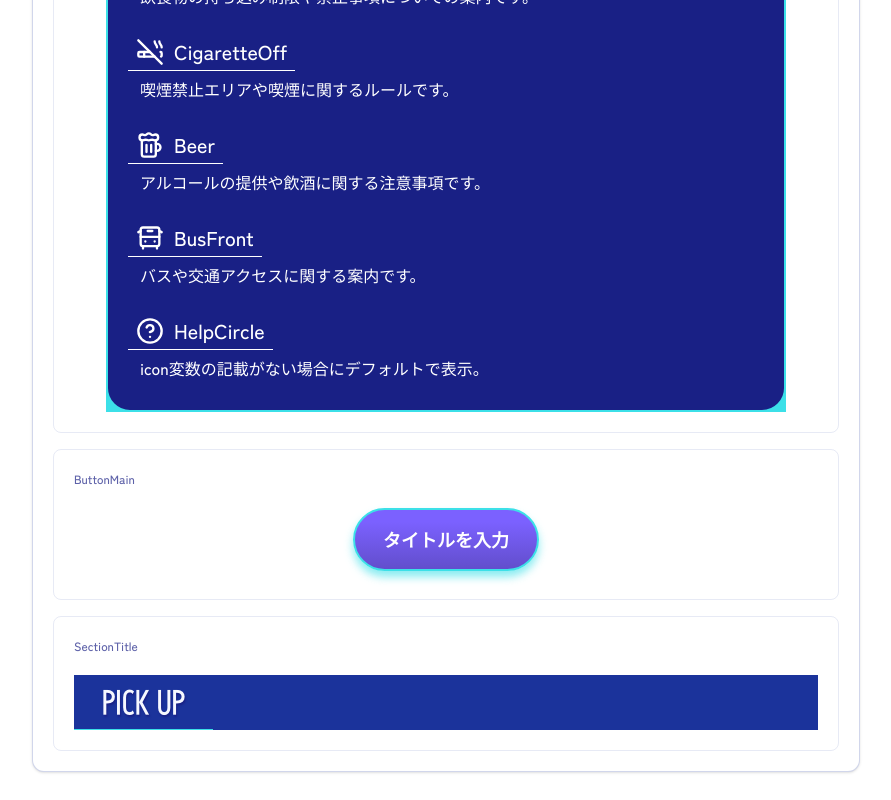
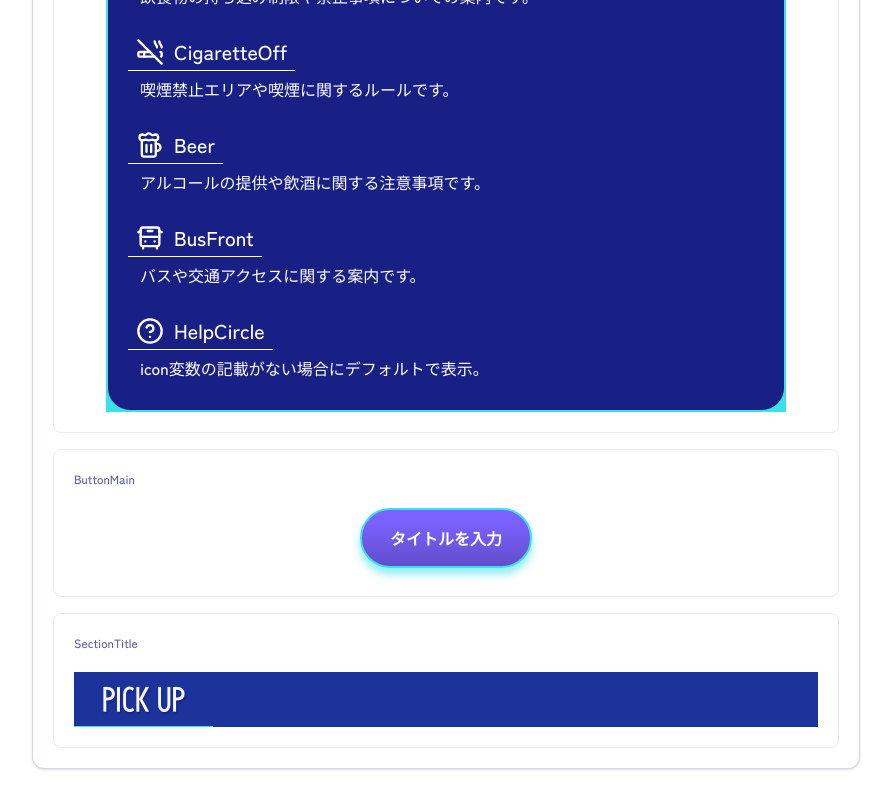
Before and after one commit to NUTFes/45th-homepage, a Next.js app: page /dev/common in a window 1280 px wide. Shown: the part 2057-2857 px from the top of the page, without its empty margins (336-1227 px from the left). Built offline with nearby package versions, Linux system fonts and the light colour scheme; a web font is replaced by a local one; what tailwindcss-react-aria-components would draw is missing.

Commit message:
[feat]PC版を実装

```diff
--- a/src/components/ui/ButtonMain.tsx
+++ b/src/components/ui/ButtonMain.tsx
@@ -16,13 +16,12 @@ export default function ButtonMain(props: ButtonMainProps) {
     px = "px-l",
     py = "py-s",
     textSize = "text-button",
-    textSizeMd = "md:text-Pbutton"
   } = props;
 
   return (
     <Link
       href={href}
-      className={`button-gradient rounded-full border-2 border-main ${px} ${py} ${textSize} text-white shadow-[0px_6px_8px_rgba(60,224,232,0.6)] transition-all duration-200 hover:-translate-y-1 hover:shadow-[0px_6px_8px_rgba(60,224,232,1.0)] ${textSizeMd}`}
+      className={`button-gradient rounded-full border-2 border-main ${px} ${py} ${textSize} text-white shadow-[0px_6px_8px_rgba(60,224,232,0.6)] transition-all duration-200 hover:-translate-y-1 hover:shadow-[0px_6px_8px_rgba(60,224,232,1.0)] `}
     >
       {title}
     </Link>
```
